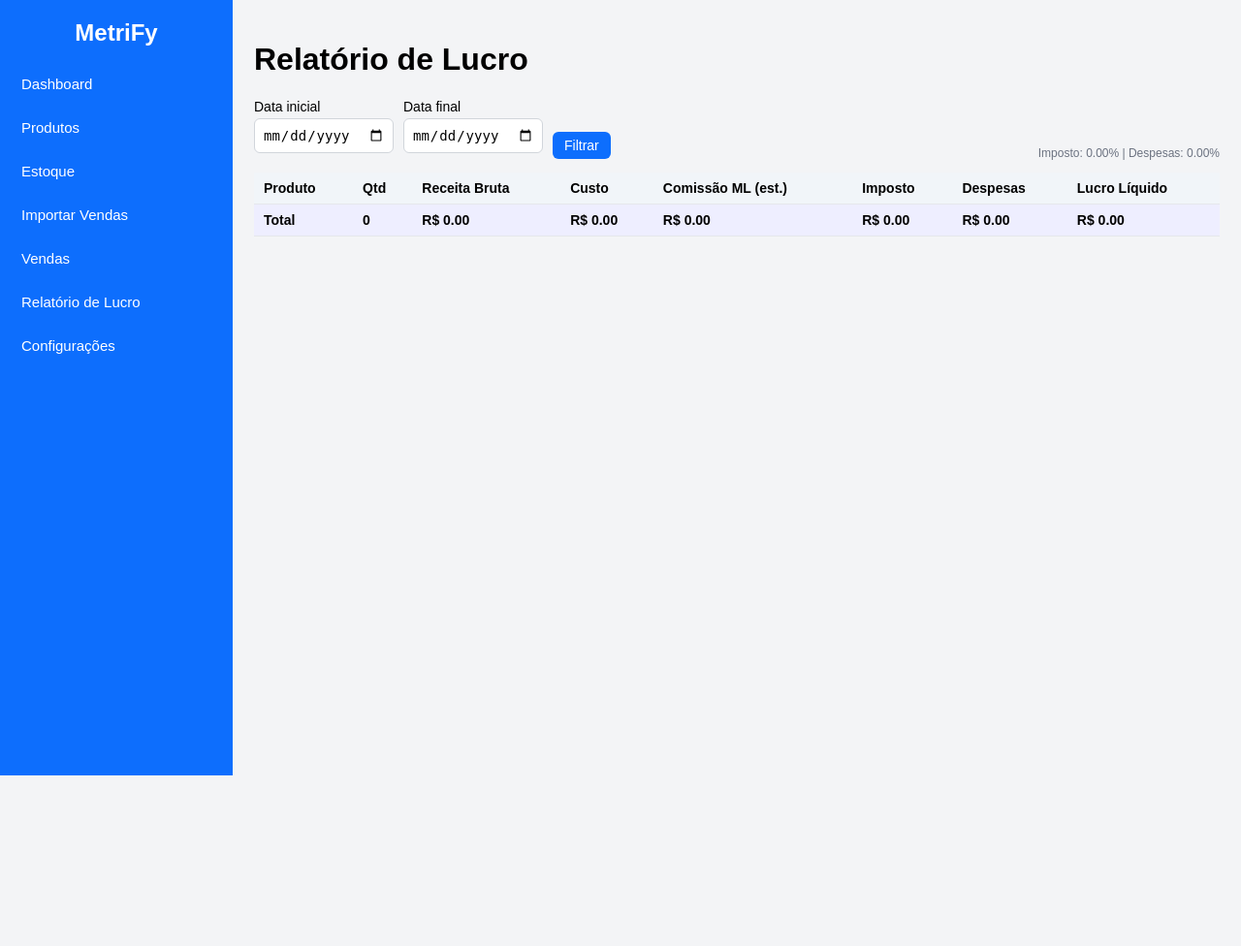
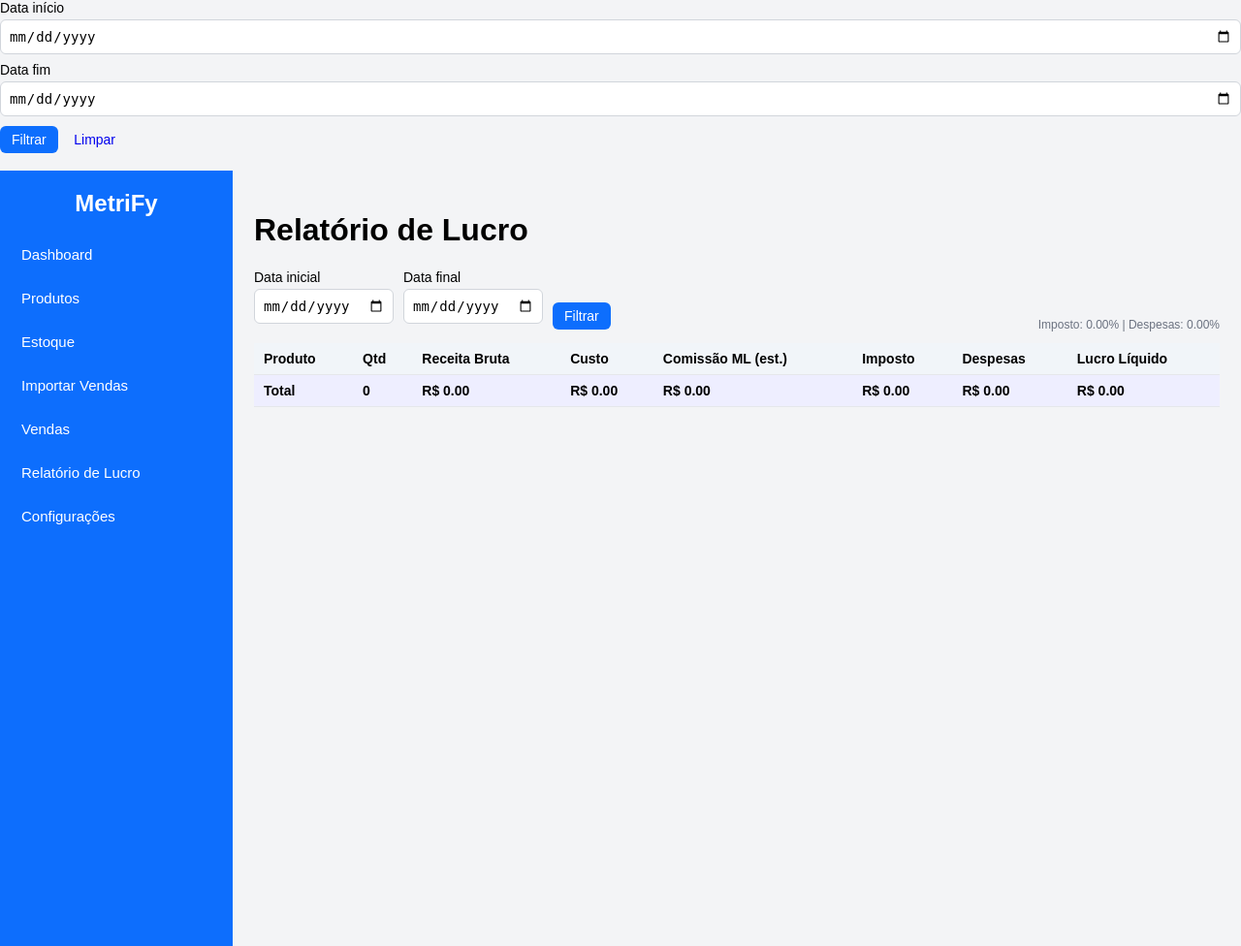
Before and after one commit to oliveirafjdo-web/Mega2.0, a Flask app: page /relatorio_lucro in a window 1280 px wide. Shown: the whole page at 97% size. Before the commit the page ends 800 px from the top, so only its background shows below. Run offline with Flask 3, Linux system fonts and the light colour scheme; data comes from the database, SQL or seed files in the repository; data that the repository does not hold is empty; some libraries are stand-ins or nearby versions.

Commit message:
Add date filter form to relatorio_lucro.html
Added a form for filtering report by date range.

```diff
--- a/templates/relatorio_lucro.html
+++ b/templates/relatorio_lucro.html
@@ -1,3 +1,11 @@
+<form method="get" style="margin-bottom: 16px;">
+  <label>Data início</label>
+  <input type="date" name="data_inicio" value="{{ data_inicio }}">
+  <label>Data fim</label>
+  <input type="date" name="data_fim" value="{{ data_fim }}">
+  <button type="submit" class="btn btn-primary">Filtrar</button>
+  <a href="{{ url_for('relatorio_lucro') }}" class="btn btn-link">Limpar</a>
+</form>
 {% extends "base.html" %}
 {% block content %}
 <h1>Relatório de Lucro</h1>
```
